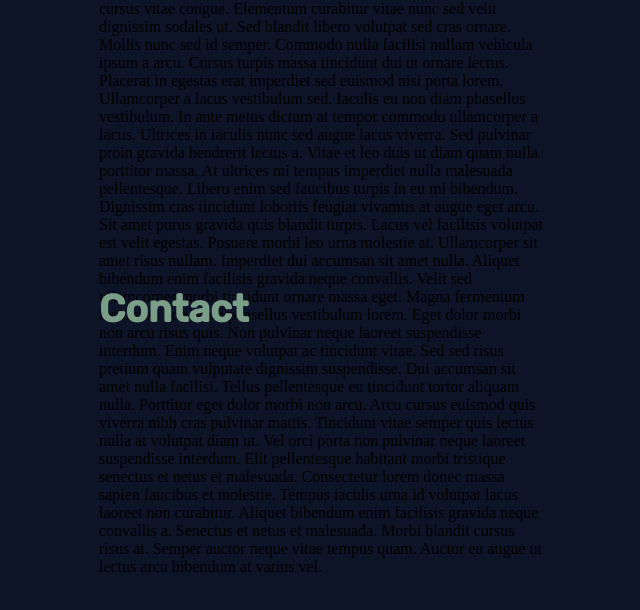
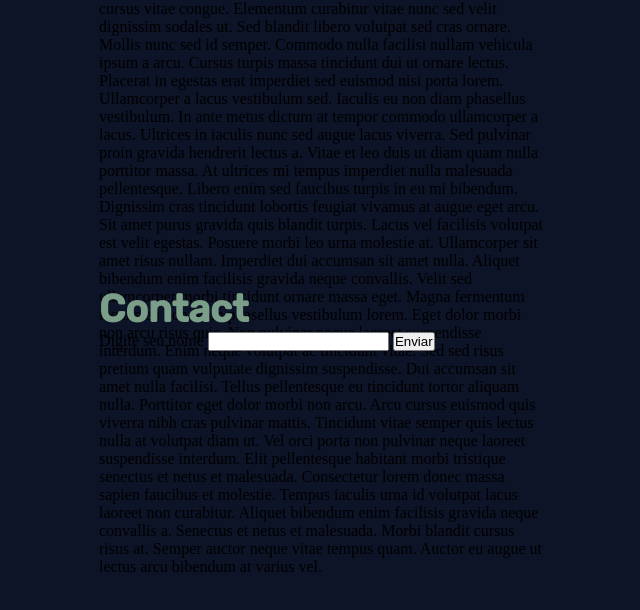
Before and after one commit to gitlherme/guilhermevieira.dev, a website: page index.html in a window 1280 px wide. Shown: the part 2114-2724 px from the top of the page, without its empty margins (285-925 px from the left). Drawn offline with Linux system fonts and the light colour scheme.

Commit message:
feat(contact): add input name

```diff
--- a/index.html
+++ b/index.html
@@ -167,7 +167,9 @@
       <section class="full-section" id="contact">
         <h2>Contact</h2>
         <form data-netlify="true">
-
+          <label for="name">Digite seu nome</label>
+          <input type="text" name="name" id="name">
+          <button type="submit">Enviar</button>
         </form>
     </div>
   </div>
```
